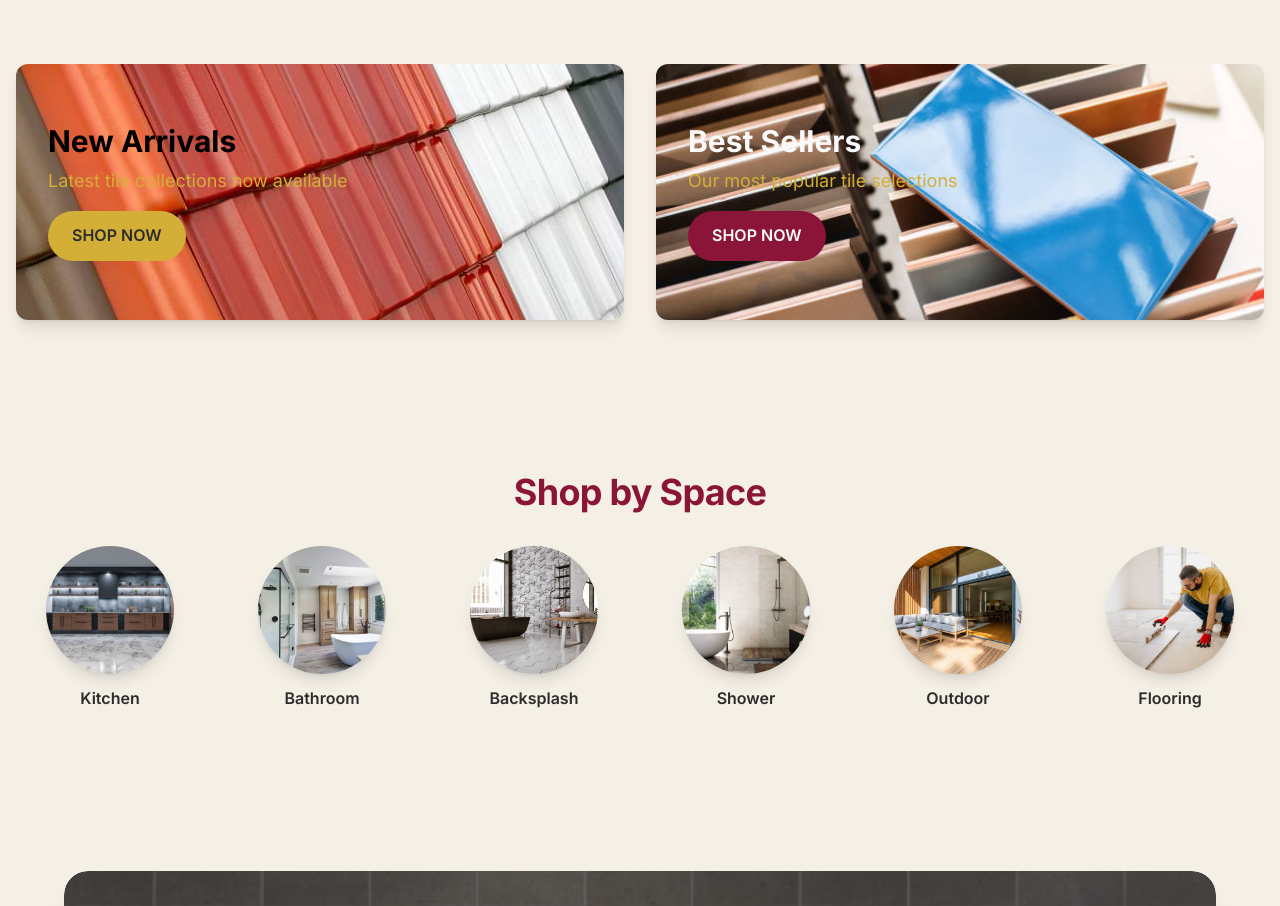
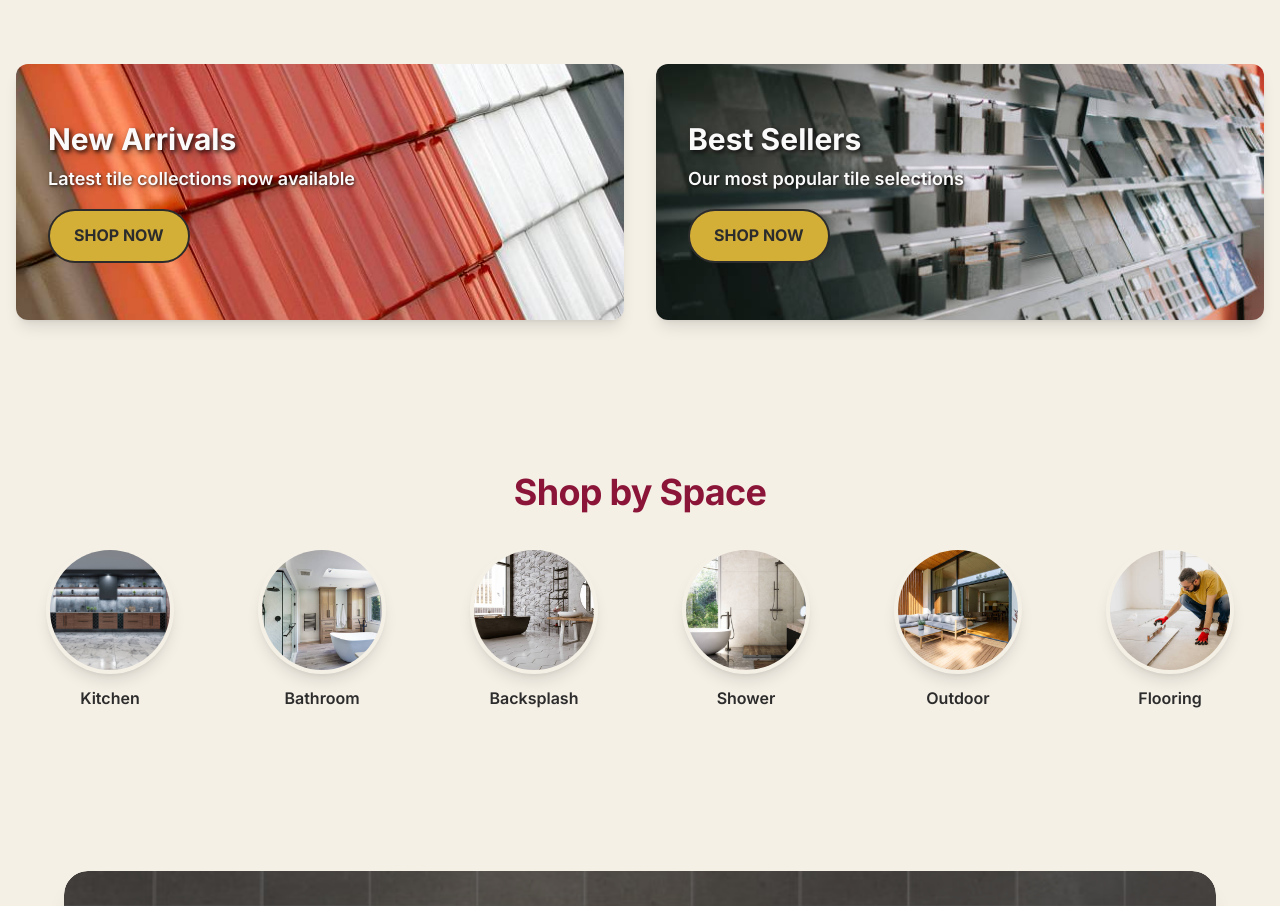
Before and after one commit to Abhi-D25/tariq-website, a Next.js app: page / in a window 1280 px wide. Shown: the part 800-1706 px from the top of the page. Built offline with nearby package versions, Linux system fonts and the light colour scheme.

Commit message:
Added new legibility

```diff
--- a/src/app/globals.css
+++ b/src/app/globals.css
@@ -159,3 +159,31 @@ img, .object-cover {
   .section-title { font-size: 1.5rem; }
   .section-subtitle { font-size: 1rem; }
 }
+
+/* Enhanced 3D effects for Shop by Space */
+.space-card:hover .relative {
+  filter: brightness(1.1);
+}
+
+/* Gold border with dark shadow effect */
+.space-card .group-hover\:border-gold:hover {
+  border-color: #D4AF37 !important;
+  box-shadow: 0 15px 35px rgba(44, 44, 44, 0.4),
+              0 8px 20px rgba(44, 44, 44, 0.3),
+              0 4px 12px rgba(44, 44, 44, 0.2);
+}
+
+/* Text shadow for better readability */
+.drop-shadow-lg {
+  text-shadow: 2px 2px 4px rgba(0, 0, 0, 0.8);
+}
+
+.drop-shadow-md {
+  text-shadow: 1px 1px 3px rgba(0, 0, 0, 0.7);
+}
+
+/* Promotional banner hover effects */
+.promo-banner:hover {
+  transform: translateY(-2px);
+  box-shadow: 0 10px 30px rgba(0, 0, 0, 0.2);
+}
--- a/src/app/page.tsx
+++ b/src/app/page.tsx
@@ -41,26 +41,26 @@ export default function Home() {
         <div className="container mx-auto px-4">
           <div className="grid grid-cols-1 lg:grid-cols-2 gap-8">
             {/* New Arrivals Banner */}
-            <div className="promo-banner relative h-64 rounded-xl overflow-hidden shadow-lg">
-              <Image src="/images/new-tiles.jpg" alt="New Arrivals" fill className="object-cover" />
-              <div className="absolute inset-0 bg-primary/80" />
+            <div className="promo-banner relative h-64 rounded-xl overflow-hidden shadow-lg group">
+              <Image src="/images/new-tiles.jpg" alt="New Arrivals" fill className="object-cover group-hover:scale-105 transition-transform duration-700" />
+              <div className="absolute inset-0 bg-gradient-to-r from-primary/90 to-primary/70" />
               <div className="absolute inset-0 flex flex-col justify-center items-start p-8">
-                <h3 className="text-3xl font-bold text-black mb-2">New Arrivals</h3>
-                <p className="text-gold text-lg mb-4">Latest tile collections now available</p>
-                <button className="bg-gold text-charcoal px-6 py-3 rounded-full font-semibold hover:bg-warmwhite transition-all duration-300 transform hover:scale-105">
+                <h3 className="text-3xl font-bold text-warmwhite mb-2 drop-shadow-lg">New Arrivals</h3>
+                <p className="text-warmwhite text-lg mb-4 font-semibold drop-shadow-md">Latest tile collections now available</p>
+                <button className="bg-gold text-charcoal px-6 py-3 rounded-full font-bold hover:bg-warmwhite hover:shadow-lg transition-all duration-300 transform hover:scale-105 border-2 border-gold">
                   SHOP NOW
                 </button>
               </div>
             </div>
 
             {/* Best Sellers Banner */}
-            <div className="promo-banner relative h-64 rounded-xl overflow-hidden shadow-lg">
-              <Image src="/images/best-sellers.jpg" alt="Best Sellers" fill className="object-cover" />
-              <div className="absolute inset-0 bg-gold/80" />
+            <div className="promo-banner relative h-64 rounded-xl overflow-hidden shadow-lg group">
+              <Image src="/images/best-sellers.jpg" alt="Best Sellers" fill className="object-cover group-hover:scale-105 transition-transform duration-700" />
+              <div className="absolute inset-0 bg-gradient-to-r from-primary/90 to-burgundyoverlay" />
               <div className="absolute inset-0 flex flex-col justify-center items-start p-8">
-                <h3 className="text-3xl font-bold text-warmwhite mb-2">Best Sellers</h3>
-                <p className="text-gold text-lg mb-4">Our most popular tile selections</p>
-                <button className="bg-primary text-warmwhite px-6 py-3 rounded-full font-semibold hover:bg-charcoal transition-all duration-300 transform hover:scale-105">
+                <h3 className="text-3xl font-bold text-warmwhite mb-2 drop-shadow-lg">Best Sellers</h3>
+                <p className="text-warmwhite text-lg mb-4 font-semibold drop-shadow-md">Our most popular tile selections</p>
+                <button className="bg-gold text-charcoal px-6 py-3 rounded-full font-bold hover:bg-warmwhite hover:shadow-lg transition-all duration-300 transform hover:scale-105 border-2 border-gold">
                   SHOP NOW
                 </button>
               </div>
@@ -83,10 +83,10 @@ export default function Home() {
               { name: "Flooring", image: "/images/tile-installation-process.jpg" }
             ].map((space, index) => (
               <div key={index} className="space-card group cursor-pointer">
-                <div className="relative h-32 w-32 mx-auto rounded-full overflow-hidden shadow-lg group-hover:shadow-xl transition-all duration-300 transform group-hover:scale-105">
-                  <Image src={space.image} alt={space.name} fill className="object-cover" />
+                <div className="relative h-32 w-32 mx-auto rounded-full overflow-hidden shadow-lg group-hover:shadow-2xl transition-all duration-300 transform group-hover:scale-110 group-hover:-translate-y-2 border-4 border-transparent group-hover:border-gold group-hover:shadow-[0_15px_35px_rgba(44,44,44,0.4)]">
+                  <Image src={space.image} alt={space.name} fill className="object-cover transition-transform duration-300 group-hover:scale-105" />
                 </div>
-                <h3 className="text-center mt-3 font-semibold text-charcoal group-hover:text-primary transition-colors">{space.name}</h3>
+                <h3 className="text-center mt-3 font-semibold text-charcoal group-hover:text-primary transition-colors duration-300 transform group-hover:scale-105">{space.name}</h3>
               </div>
             ))}
           </div>
```
Also changed, not shown: public/images/best-sellers.jpg.
